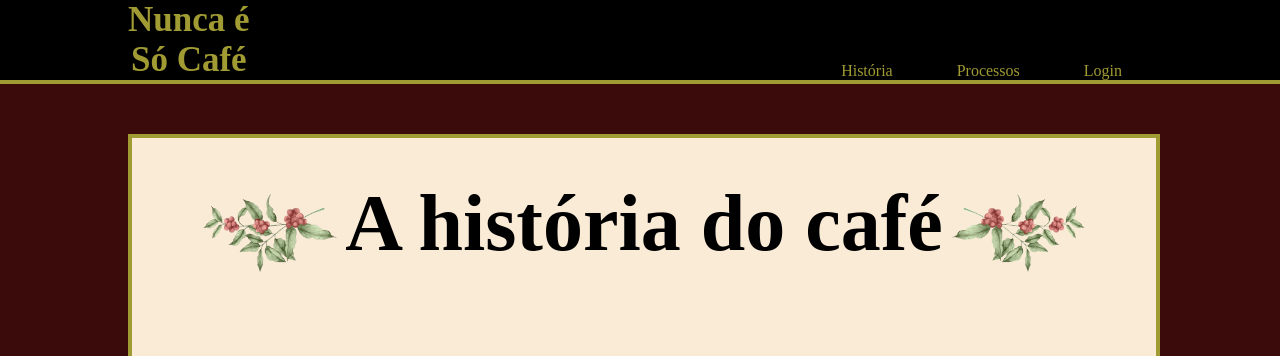
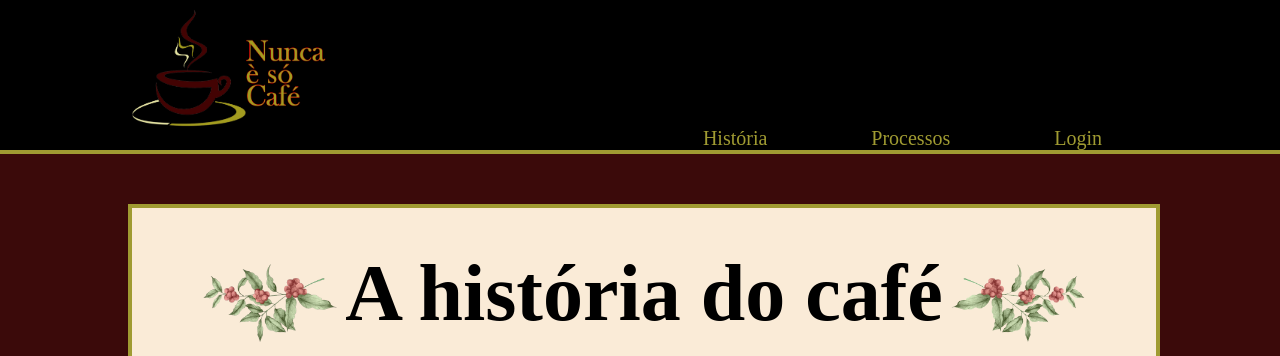
Before and after one commit to VagnerDiBenedetto/Nunca_E_So_Cafe, a plain HTML site: page Site/História.html in a window 1280 px wide. Shown: the top 356 px of the page. Drawn offline with Linux system fonts and the light colour scheme.

Commit message:
Adicionando logo e arrumando o site

```diff
--- a/Site/História.html
+++ b/Site/História.html
@@ -10,7 +10,7 @@
 
     <div class="header">
         <div class="container">
-            <h1 class="logo">Nunca é<br>Só Café</h1>
+            <h1 class="logo"><img src="Imagens/Logo.png" alt="Logo"></h1>
 
             <ul>
                 <li><a>História</a></li>
--- a/Site/Style.css
+++ b/Site/Style.css
@@ -6,7 +6,7 @@
 .header{
     background-color: rgb(0, 0, 0);
     width: 100vw;
-    height: 80px;
+    height: 150px;
     border-bottom: 4px solid rgb(160, 155, 50);
 }
 
@@ -19,17 +19,16 @@
     align-items: end;
 }
 
-.logo{
-    color: rgb(160, 155, 50);
-    margin:  0;
-    font-size:35px
+.logo img{
+    width: 200px;
 
 }
 
 .header .container li{
     display: inline;
-    padding: 0 30px;
+    padding: 0 50px;
     color: rgb(160, 155, 50);
+    font-size: 20px;
 }
 
 .header .container .navbar li a{
@@ -138,5 +137,5 @@ h2{
 }
 
 .processos{
-    width: 70%;
+    width: 75%;
 }
```
Also changed, not shown: Site/Processos.html (+7 -5 lines), Site/Imagens/Logo.png (added), 2 other files.
